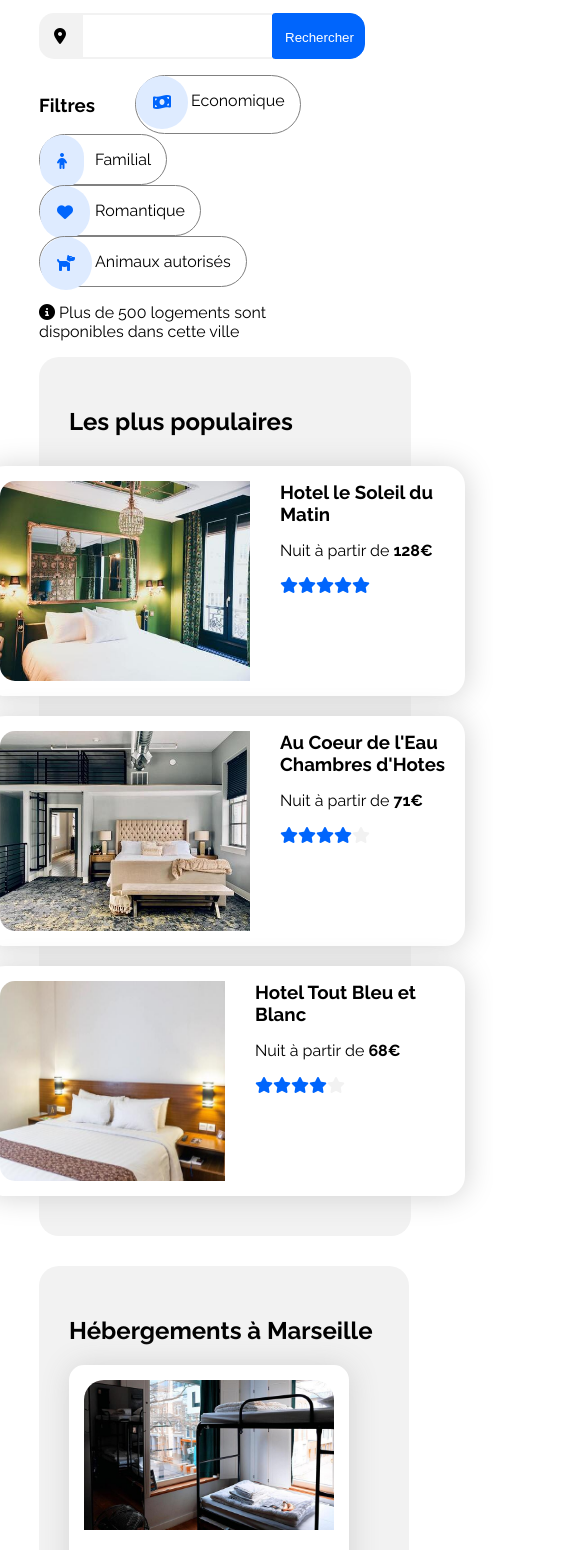
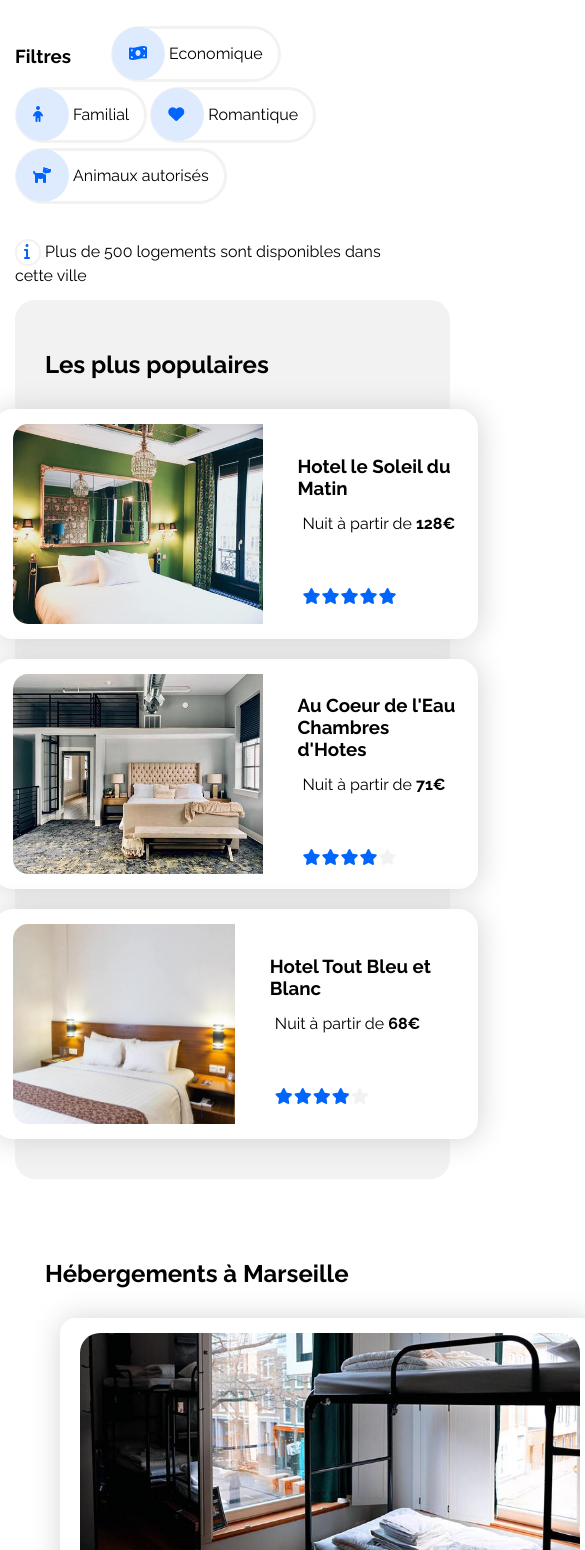
Before and after one commit to Elora-Kittink/DelpierreElora_2_26112020, a plain HTML site: page Reservia.html in a window 390 px wide. Shown: the part 372-1922 px from the top of the page, 585 px wide, since content can reach past the window. Drawn offline with Linux system fonts and the light colour scheme.

Commit message:
toutes media queries + rectification logo info + rectification filtres + double s'inscrire display none

```diff
--- a/Projet2.css
+++ b/Projet2.css
@@ -26,13 +26,31 @@ body {
 	text-decoration: none;
 }
 
+.inscrire_petit {
 
+	position: absolute;
+	top: 30px;
+	right: 10px;
+	display: none;
+}
 
 /* BODY */
 
 .main {
 
 	position: relative;
+}
+
+.bloc_page p {
+
+	margin-top: 15px;
+	margin-bottom: 15px;
+}
+
+.les_filtres {
+
+	margin-top: 30px;
+	margin-bottom: 30px;
 }
 
 .menu {
@@ -112,21 +130,44 @@ body {
 .filtres {
 
 	margin-right: 40px;
-	border: 1px grey solid;
+	border: 3px #F2F2F2 solid;
 	padding: 15px;
 	border-radius: 50px;
 	position: relative;
+	height: 20px;
 }
 
 .filtres_logo {
 
 	position: absolute;
-	left: 0px;
-	top: 0px;
+	left: -2px;
+	top: -2px;
 	background-color: #DEEBFF;
 	color: #0065FC;
+	width: 19px;
+	height: 19px;
 	padding : 17px;
 	border-radius: 50px
+
+}
+
+.fas {
+
+	width: 19px;
+	height: 19px;
+}
+
+.fa-info {
+
+	color: #0065FC;
+	width: 8px;
+	padding-left: 7px;
+	padding-right: 7px;
+	padding-top: 2px;
+	padding-bottom: 2px;
+	border: 2px #F2F2F2 solid;
+	border-radius: 20px;
+
 }
 
 .filtres_txt {
@@ -166,7 +207,11 @@ body {
 	border: 1px black none;
 }
 
+.hebergements_items h3, p {
 
+	margin-top: 2px;
+	margin-bottom: 2px;
+}
 
 .hebergements_items {
 
@@ -241,6 +286,17 @@ body {
 	box-shadow: 1px 1px 30px #D3D3D3;
 
 
+}
+
+.populaires_items h3, p {
+
+	margin-top: 2px;
+	margin-bottom: 2px;
+}
+
+.populaires_items i {
+
+	margin-top: 40px
 }
 
 .populaires_items:hover {
@@ -454,7 +510,7 @@ body {
 		width: auto;
 	}
 
-	.hotel_soleil_matin, .coeur_eau_chambre_hotes, .hotel_tout_bleu_blanc {
+	.populaires_items {
 
 		margin: 10px;
 		width: 450px;
@@ -466,4 +522,139 @@ body {
 		width: 250px;
 		height: 200px;
 	}
+
+	.populaires_texts {
+
+		padding-top: 30px;
+	}
+
+	.hebergements_img {
+
+		width: 300px;
+		height: 200px;
+	}
+
+	.hebergements_items {
+
+		width: 300px;
+		height: 320px;
+		margin: 10px;
+	}
+
+	.petites_img, .grandes_img {
+
+		height: 200px;
+		width: 350px;
+	}
 }
+
+
+@media screen and (max-width: 950px) {
+
+	body, html {
+
+		max-width: 100%;
+	}
+
+	.reservia_logo {
+
+		padding-left: 20px;
+	}
+
+	.inscrire_petit {
+
+		display: block;
+		margin-right: 40px;
+	}
+
+	.bloc_page h1, p, div {
+
+		padding-left: 5px;
+	}
+
+	.inscrire_menu {
+
+		display: none;
+	}
+
+	.filtres {
+
+		margin-right: 3px;
+		margin-bottom: 5px;
+	}
+
+	.hebergements_menu, .activites_menu {
+
+		justify-content: space-between;
+		width: 100%;
+		padding-left: 60px;
+	}
+
+
+
+	.main, .bloc_page, .hebergements_populaires, .populaires, .hebergements_flex, .populaires_flex {
+
+		max-width: 100%;
+	}
+
+
+
+
+	.hebergements {
+
+		background-color: transparent;
+		max-width: 100%;
+	}
+
+	.hebergements_flex, .populaires_flex, .populaires_items {
+
+		align-items: center;
+	}
+
+	.hebergements_items {
+
+		width: 500px;
+	}
+
+	.hebergements_img {
+
+		width: 500px;
+		height: 250px;
+	}
+
+	.grandes_img, .petites_img {
+
+		width: 500px;
+		height: 250px;
+	}
+
+	.footer_block {
+
+		width: 600px;
+	}
+
+	.footer {
+
+		flex-direction: column;
+		align-items:flex-start;
+		max-width: 100%;
+	}
+
+	.a_propos h2, ul {
+
+		padding-left: 30px;
+		padding-right: 0px;
+	}
+
+	.nos_hebergements h2, ul {
+
+		padding-left: 30px;
+		padding-right: 0px;
+	}
+
+	.assistance {
+
+		padding-left: 30px;
+		padding-right: 0px;
+	}
+}
--- a/Reservia.html
+++ b/Reservia.html
@@ -7,6 +7,7 @@
 		<link rel="stylesheet" href="Projet2.css" />
 		 <script src="https://kit.fontawesome.com/71be7ba4eb.js" crossorigin="anonymous"></script>
 		<title>Reservia</title>
+		<a class="inscrire_petit" href="inscription.html">S'inscrire</a>
 		<meta name="viewport" content="width=device-width, initial-scale=1">
 	</head>
 
@@ -53,7 +54,7 @@
 						<div class="filtres_txt">Animaux autorisés</div>
 					</div>
 				</div>
-				<p><i class="fas fa-info-circle"></i> Plus de 500 logements sont disponibles dans cette ville</p>
+				<p><i class="fas fa-info"></i> Plus de 500 logements sont disponibles dans cette ville</p>
 				<div class="hebergements_populaires">
 					<div class="hebergements">
 						<h2>Hébergements à Marseille</h2>
@@ -102,7 +103,7 @@
 						<div class="populaires_flex">
 							<div class="populaires_items hotel_soleil_matin">
 								<img class="populaires_img" src="ressources/images/hebergements/4_small/le_soleil_du_matin.jpg" alt="hotel le soleil du matin">
-								<div>
+								<div class="populaires_texts">
 									<h3>Hotel le Soleil du Matin</h3>
 									<p>Nuit à partir de <strong>128€</strong></p>
 									<p><i class="fas fa-star blue"></i><i class="fas fa-star blue"></i><i class="fas fa-star blue"></i><i class="fas fa-star blue"></i><i class="fas fa-star blue"></i></p>
@@ -111,7 +112,7 @@
 							</div>
 							<div class= "populaires_items coeur_eau_chambre_hotes">
 								<img class="populaires_img" src="ressources/images/hebergements/4_small/au_coeur_de_leau.jpg" alt="Au coeur de l'Eau Chambres d'Hotes">
-								<div>
+								<div class="populaires_texts">
 									<h3>Au Coeur de l'Eau Chambres d'Hotes</h3>
 									<p>Nuit à partir de <strong>71€</strong></p>
 									<p><i class="fas fa-star blue"></i><i class="fas fa-star blue"></i><i class="fas fa-star blue"></i><i class="fas fa-star blue"></i><i class="fas fa-star grey"></i></p>
@@ -119,7 +120,7 @@
 							</div>
 							<div class="populaires_items hotel_tout_bleu_blanc">
 								<img class="populaires_img" src="ressources/images/hebergements/4_small/tout_bleu_et_blanc.jpg" alt="Hotel tout Bleu et Blanc">
-								<div>
+								<div class="populaires_texts">
 									<h3>Hotel Tout Bleu et Blanc</h3>
 									<p>Nuit à partir de <strong>68€</strong></p>
 									<p><i class="fas fa-star blue"></i><i class="fas fa-star blue"></i><i class="fas fa-star blue"></i><i class="fas fa-star blue"></i><i class="fas fa-star grey"></i></p>
```
Also changed, not shown: 1 other file.
